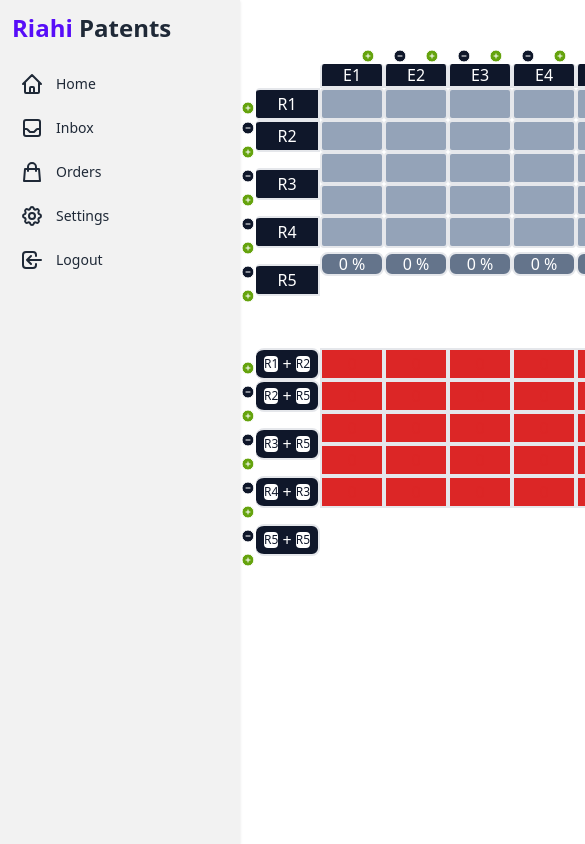
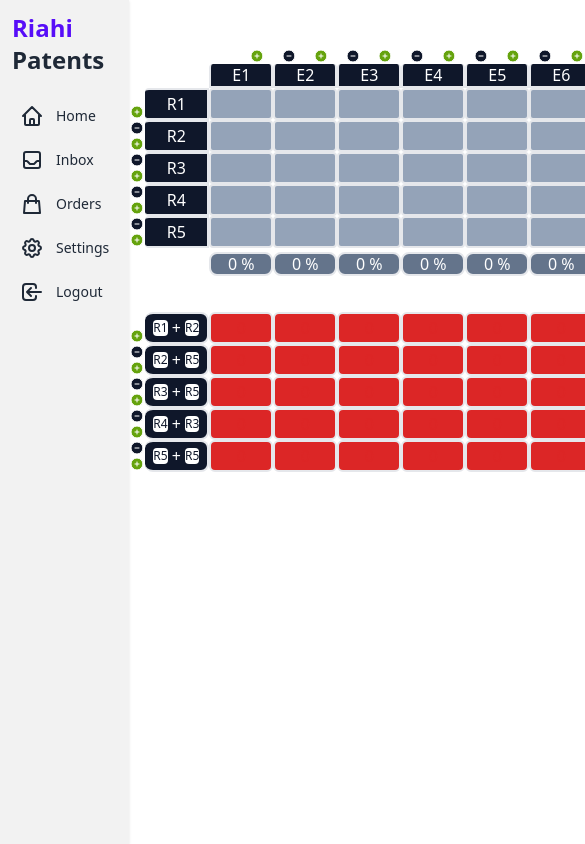
Before and after one commit to ssjkhan/rp-dashboard-tha, a React app: page / in a window 390 px wide. Shown: the top 844 px of the page, 585 px wide, since content can reach past the window. Built offline with nearby package versions, Linux system fonts and the light colour scheme.

Commit message:
fix: breaking styling issues on smaller screens

```diff
--- a/src/components/side-bar/SideBar.tsx
+++ b/src/components/side-bar/SideBar.tsx
@@ -5,7 +5,7 @@ type SideBarPropsType = {};
 function SideBar({}: SideBarPropsType) {
   return (
     <div className="flex">
-      <div className="flex flex-col h-screen p-3 bg-base-200 shadow w-60">
+      <div className="flex flex-col h-screen p-3 bg-base-200 shadow w-30 lg:w-60">
         <div className="space-y-3">
           <div className="flex items-center">
             <h2 className="text-2xl font-bold">
--- a/src/features/data-table/RowLabel.tsx
+++ b/src/features/data-table/RowLabel.tsx
@@ -39,9 +39,9 @@ function RowLabel(props: RowLabelProps) {
           <div className="flex" key={`label-dataRow-${index}`}>
             {isFirst
               ? (
-                <div className="flex items-end ">
+                <div className="flex items-end h-8 lg:h-16 ">
                   <div
-                    className="text-white py-1 "
+                    className="text-white lg:py-1 "
                     onClick={() => handleAddBtnClick(index)}
                   >
                     <AddBtn />
@@ -52,13 +52,13 @@ function RowLabel(props: RowLabelProps) {
                 <>
                   <div className="flex-col justify-between">
                     <div
-                      className="text-white "
+                      className="text-white lg:py-1"
                       onClick={() => handleRemoveBtnClick(index)}
                     >
                       <RemoveBtn />
                     </div>
                     <div
-                      className="text-white py-2"
+                      className="text-white lg:py-1"
                       onClick={() => handleAddBtnClick(index)}
                     >
                       <AddBtn />
--- a/src/features/eval-table/EvalRow.tsx
+++ b/src/features/eval-table/EvalRow.tsx
@@ -23,7 +23,7 @@ function EvalRow(props: EvalRowType) {
       {Array.from({ length: colCount }).map((_: unknown, colIndex: number) => {
         const sum = getSum(rowIndex1, rowIndex2, colIndex);
         var className =
-          "w-16 h-8 lg:w-32 lg:h-16 place-content-center flex items-center text-center border-2 rounded-m ";
+          "w-16 h-8 lg:w-32 lg:h-16 place-content-center flex items-center text-center border-2 rounded-md ";
 
         if (sum === 2) {
           className += " bg-lime-500 text-white";
--- a/src/features/eval-table/RowLabel.tsx
+++ b/src/features/eval-table/RowLabel.tsx
@@ -40,12 +40,12 @@ function RowLabel(props: RowLabelPropsType) {
             const isFirst = index === 0;
 
             return (
-              <div className="flex">
+              <div className="flex h-8 lg:h-16">
                 {isFirst
                   ? (
                     <div className="flex">
                       <div
-                        className="text-white flex items-end py-1"
+                        className="text-white flex items-end lg:py-1"
                         onClick={() => handleAddBtnClick(index)}
                       >
                         <AddBtn />
@@ -53,15 +53,15 @@ function RowLabel(props: RowLabelPropsType) {
                     </div>
                   )
                   : (
-                    <div className="text-white flex-col justofy-between">
+                    <div className="text-white flex-col justify-between">
                       <div
-                        className="text-white py-1"
+                        className="text-white lg:py-1"
                         onClick={() => handleDelBtnClick(index)}
                       >
                         <RemoveBtn />
                       </div>
                       <div
-                        className="py-1"
+                        className="text-white lg:py-1"
                         onClick={() => handleAddBtnClick(index)}
                       >
                         <AddBtn />
```
